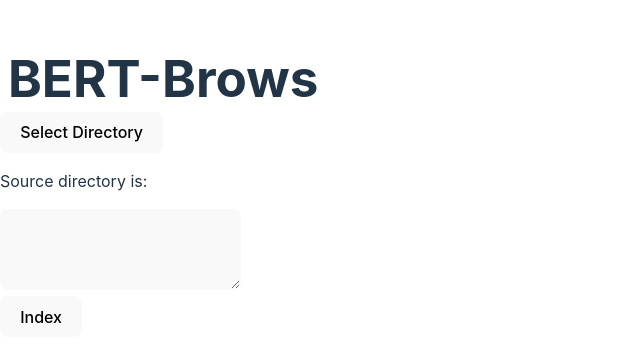
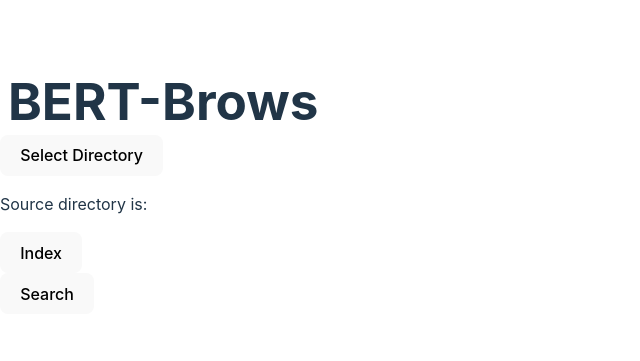
Before and after one commit to spikelynch/bert-brows, a React (Vite) app: page / in a window 1280 px wide. Shown: the part 209-570 px from the top of the page, without its empty margins (0-640 px from the left). Built offline with nearby package versions, Linux system fonts and the light colour scheme.

Commit message:
Added text doc loader

```diff
--- a/src/App.jsx
+++ b/src/App.jsx
@@ -12,7 +12,8 @@ function App() {
 
  // Model loading
   const [ready, setReady] = useState(null);
-  const [disabled, setDisabled] = useState(false);
+  const [indexDisabled, setIndexDisabled] = useState(false);
+  const [searchDisabled, setSearchDisabled] = useState(false);
   const [progressItems, setProgressItems] = useState([]);
 
   // Inputs and outputs
@@ -116,20 +117,44 @@ const loadPDFs = async (directory) => {
   return texts;
 };
 
+const loadTextDocs = async (directory) => {
+  const texts = [];
+  for await (const entry of directory.values()) {
+    if( entry.name.endsWith(".txt") ) {
+      const textFile = await entry.getFile();
+      const text = await textFile.text();
+      texts.push([entry.name, text]);
+    }
+  }
+  return texts;
+};
+
 
 
 
 
   const index = async () => {
+    console.log("index");
     setDisabled(true);
-    const texts = await loadPDFs(sourceDir);
+    console.log(`Indexing ${sourceDir}`)
+    const texts = await loadTextDocs(sourceDir);
+    worker.current.postMessage({
+        texts: texts,
+    });
+  };
+
+  const search = async () => {
+    setDisabled(true);
+    //const texts = await loadPDFs(sourceDir);
     //worker.current.postMessage({
       //texts: texts,
     //});
   };
 
+
   const selectDirectory = (directoryHandle) => {
     setSourceDir(directoryHandle);
+    console.log("selectDirectory");
   };
 
 
@@ -141,14 +166,18 @@ const loadPDFs = async (directory) => {
       <div className='dirselect-container'>
         <DirectorySelector selectDirectory={selectDirectory} />
         <p>Source directory is: {sourceDir ? sourceDir.name : ""}</p>
+        <button disabled={indexDisabled} onClick={index}>Index</button>
       </div>
 
-      <div className='textbox-container'>
-        <textarea value={output} rows={3} readOnly></textarea>
+      <div className='search-container'>
+        <button onClick={searchDisabled}>Search</button>
       </div>
+
+
     </div>
 
-    <button disabled={disabled} onClick={index}>Index</button>
+
+
 
     <div className='progress-bars-container'>
       {ready === false && (
```
